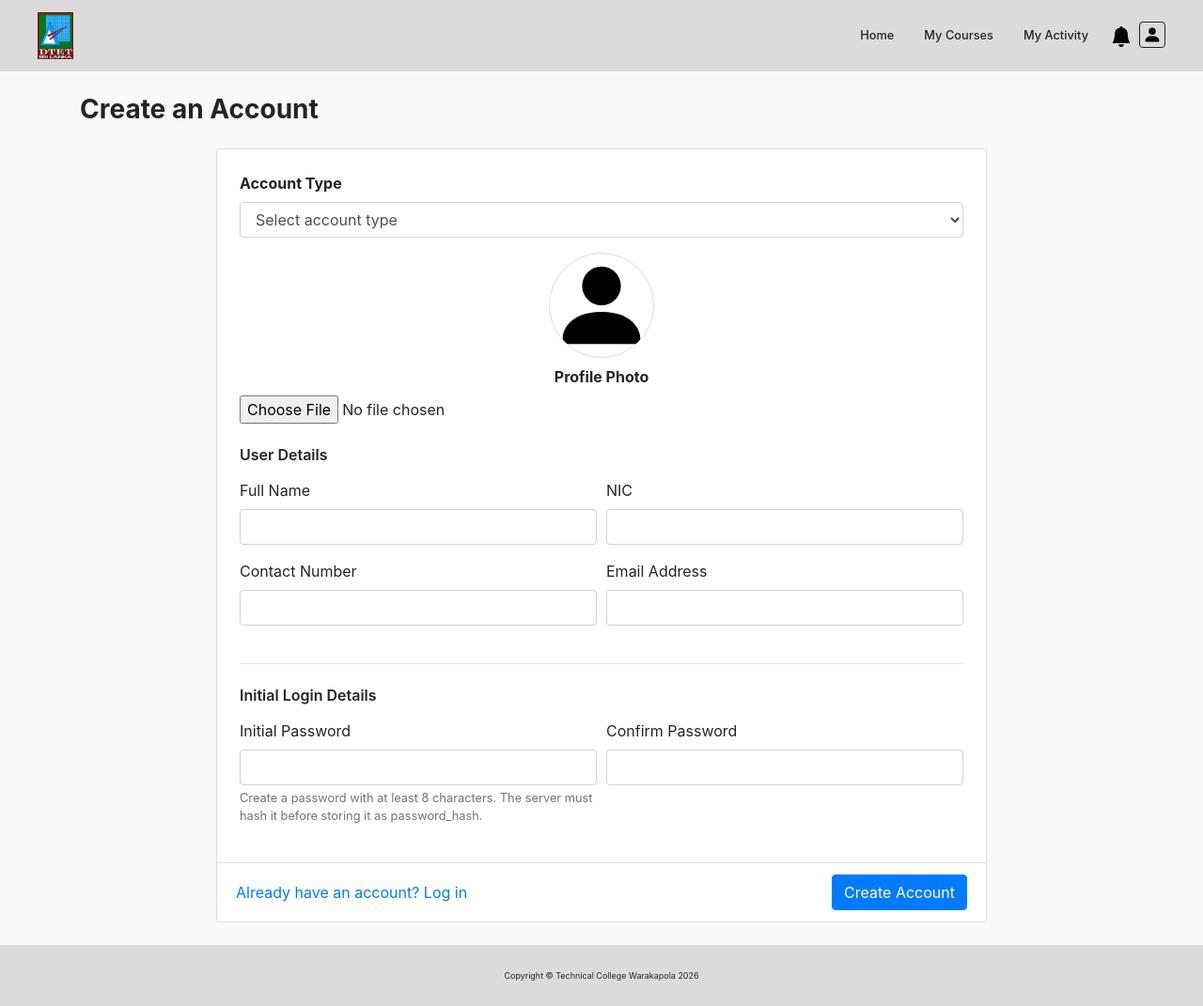
After one commit to RasadariS/Course-material-and-assignment-repo, a PHP site: page /admin/signup.php in a window 1280 px wide. The commit adds this page. Shown: the whole page at 94% size. Run offline with PHP 8.4, Linux system fonts and the light colour scheme.

Commit message:
signup.php implemented

```diff
--- /dev/null
+++ b/admin/signup.php
@@ -0,0 +1,367 @@
+<?php
+declare(strict_types=1);
+
+session_start();
+
+function signupEscapeHtml($value): string
+{
+  return htmlspecialchars((string) $value, ENT_QUOTES, 'UTF-8');
+}
+
+function removeSignupPhoto(?string $relativePath): bool
+{
+  if (!$relativePath || !preg_match('#^uploads/(students|instructors)/[a-f0-9]{32}\.(jpg|png|gif|webp)$#D', $relativePath)) {
+    return true;
+  }
+
+  $directory = dirname(__DIR__) . DIRECTORY_SEPARATOR . 'uploads' . DIRECTORY_SEPARATOR . basename(dirname($relativePath));
+  $absolutePath = $directory . DIRECTORY_SEPARATOR . basename($relativePath);
+  if (!is_file($absolutePath)) {
+    return true;
+  }
+
+  return unlink($absolutePath);
+}
+
+if (empty($_SESSION['signup_csrf'])) {
+  $_SESSION['signup_csrf'] = bin2hex(random_bytes(32));
+}
+
+$errorMessage = '';
+$account = [
+  'role' => '',
+  'full_name' => '',
+  'nic_number' => '',
+  'contact_number' => '',
+  'email' => '',
+  'registration_number' => '',
+  'intake_year' => '',
+  'semester_enrolled' => '',
+  'employee_code' => '',
+  'department' => '',
+];
+
+if ($_SERVER['REQUEST_METHOD'] === 'POST') {
+  $submittedToken = $_POST['csrf_token'] ?? '';
+  if (!is_string($submittedToken) || !hash_equals($_SESSION['signup_csrf'], $submittedToken)) {
+    http_response_code(400);
+    $errorMessage = 'Your signup form expired. Reload the page and try again.';
+  } else {
+    $fieldNames = array_keys($account);
+    foreach ($fieldNames as $fieldName) {
+      $value = $_POST[$fieldName] ?? '';
+      if (!is_string($value)) {
+        $errorMessage = 'Enter valid account details.';
+        break;
+      }
+      $account[$fieldName] = trim($value);
+    }
+
+    $password = $_POST['password'] ?? '';
+    $confirmPassword = $_POST['confirm_password'] ?? '';
+    if (!is_string($password) || !is_string($confirmPassword)) {
+      $errorMessage = 'Enter a valid password and confirmation.';
+    }
+
+    try {
+      if ($errorMessage === '') {
+        if (!in_array($account['role'], ['student', 'instructor'], true)) {
+          throw new RuntimeException('Choose Student or Instructor as the account type.');
+        }
+        if ($account['full_name'] === '' || strlen($account['full_name']) > 150) {
+          throw new RuntimeException('Full name is required and must be 150 characters or fewer.');
+        }
+        if ($account['nic_number'] === '' || strlen($account['nic_number']) > 20) {
+          throw new RuntimeException('NIC is required and must be 20 characters or fewer.');
+        }
+        if ($account['email'] === '' || strlen($account['email']) > 150 || !filter_var($account['email'], FILTER_VALIDATE_EMAIL)) {
+          throw new RuntimeException('Enter a valid email address (up to 150 characters).');
+        }
+        if ($account['contact_number'] === '' || strlen($account['contact_number']) > 20) {
+          throw new RuntimeException('Contact number is required and must be 20 characters or fewer.');
+        }
+        if (strlen($password) < 8 || strlen($password) > 72) {
+          throw new RuntimeException('Password must be between 8 and 72 characters.');
+        }
+        if (!hash_equals($password, $confirmPassword)) {
+          throw new RuntimeException('Passwords do not match.');
+        }
+
+        if ($account['role'] === 'student') {
+          if ($account['registration_number'] === '' || strlen($account['registration_number']) > 50) {
+            throw new RuntimeException('Registration number is required and must be 50 characters or fewer.');
+          }
+          $intakeYear = filter_var($account['intake_year'], FILTER_VALIDATE_INT, ['options' => ['min_range' => 1901, 'max_range' => 2100]]);
+          if ($intakeYear === false) {
+            throw new RuntimeException('Enter a valid intake year between 1901 and 2100.');
+          }
+          $semester = filter_var($account['semester_enrolled'], FILTER_VALIDATE_INT, ['options' => ['min_range' => 1, 'max_range' => 4]]);
+          if ($semester === false) {
+            throw new RuntimeException('Semester enrolled must be between 1 and 4.');
+          }
+          $roleName = 'Student';
+          $photoDirectoryName = 'students';
+        } else {
+          if ($account['employee_code'] === '' || strlen($account['employee_code']) > 50) {
+            throw new RuntimeException('Employee code is required and must be 50 characters or fewer.');
+          }
+          if ($account['department'] === '' || strlen($account['department']) > 100) {
+            throw new RuntimeException('Department is required and must be 100 characters or fewer.');
+          }
+          $roleName = 'Instructor';
+          $photoDirectoryName = 'instructors';
+        }
+
+        $pdo = require dirname(__DIR__) . DIRECTORY_SEPARATOR . 'config' . DIRECTORY_SEPARATOR . 'database.php';
+        $duplicateUser = $pdo->prepare('SELECT user_id FROM users WHERE nic_number = ? OR email = ? LIMIT 1');
+        $duplicateUser->execute([$account['nic_number'], $account['email']]);
+        if ($duplicateUser->fetch()) {
+          throw new RuntimeException('An account already exists with that NIC or email address.');
+        }
+
+        if ($account['role'] === 'student') {
+          $duplicateRegistration = $pdo->prepare('SELECT student_id FROM students WHERE registration_number = ? LIMIT 1');
+          $duplicateRegistration->execute([$account['registration_number']]);
+          if ($duplicateRegistration->fetch()) {
+            throw new RuntimeException('That registration number is already assigned to a student.');
+          }
+        } else {
+          $duplicateEmployeeCode = $pdo->prepare('SELECT instructor_id FROM instructors WHERE employee_code = ? LIMIT 1');
+          $duplicateEmployeeCode->execute([$account['employee_code']]);
+          if ($duplicateEmployeeCode->fetch()) {
+            throw new RuntimeException('That employee code is already assigned to an instructor.');
+          }
+        }
+
+        $roleQuery = $pdo->prepare('SELECT role_id FROM roles WHERE role_name = ? LIMIT 1');
+        $roleQuery->execute([$roleName]);
+        $roleId = $roleQuery->fetchColumn();
+        if ($roleId === false) {
+          throw new RuntimeException('The selected account role is not configured in the database.');
+        }
+
+        $profilePhotoPath = null;
+        if (isset($_FILES['photo']) && $_FILES['photo']['error'] !== UPLOAD_ERR_NO_FILE) {
+          if ($_FILES['photo']['error'] !== UPLOAD_ERR_OK) {
+            throw new RuntimeException('The profile photo could not be uploaded.');
+          }
+          if ($_FILES['photo']['size'] > 2 * 1024 * 1024 || !is_uploaded_file($_FILES['photo']['tmp_name'])) {
+            throw new RuntimeException('Choose an image smaller than 2 MB.');
+          }
+
+          $mimeType = (new finfo(FILEINFO_MIME_TYPE))->file($_FILES['photo']['tmp_name']);
+          $imageExtensions = [
+            'image/jpeg' => '.jpg',
+            'image/png' => '.png',
+            'image/gif' => '.gif',
+            'image/webp' => '.webp',
+          ];
+          if (!isset($imageExtensions[$mimeType])) {
+            throw new RuntimeException('Choose a JPEG, PNG, GIF, or WebP profile photo.');
+          }
+
+          $uploadDirectory = dirname(__DIR__) . DIRECTORY_SEPARATOR . 'uploads' . DIRECTORY_SEPARATOR . $photoDirectoryName;
+          if (!is_dir($uploadDirectory) && !mkdir($uploadDirectory, 0755, true) && !is_dir($uploadDirectory)) {
+            throw new RuntimeException('The profile photo upload directory is unavailable.');
+          }
+
+          $profilePhotoPath = 'uploads/' . $photoDirectoryName . '/' . bin2hex(random_bytes(16)) . $imageExtensions[$mimeType];
+          $absolutePhotoPath = dirname(__DIR__) . DIRECTORY_SEPARATOR . str_replace('/', DIRECTORY_SEPARATOR, $profilePhotoPath);
+          if (!move_uploaded_file($_FILES['photo']['tmp_name'], $absolutePhotoPath)) {
+            throw new RuntimeException('The profile photo could not be saved.');
+          }
+        }
+
+        try {
+          $pdo->beginTransaction();
+          $insertUser = $pdo->prepare(
+            'INSERT INTO users (nic_number, full_name, email, contact_number, password_hash, role_id, role)
+             VALUES (?, ?, ?, ?, ?, ?, ?)'
+          );
+          $insertUser->execute([
+            $account['nic_number'],
+            $account['full_name'],
+            $account['email'],
+            $account['contact_number'],
+            password_hash($password, PASSWORD_DEFAULT),
+            $roleId,
+            strtolower($account['role']),
+          ]);
+          $userId = (int) $pdo->lastInsertId();
+
+          if ($account['role'] === 'student') {
+            $insertProfile = $pdo->prepare(
+              'INSERT INTO students (user_id, registration_number, intake_year, semester_enrolled, profile_photo)
+               VALUES (?, ?, ?, ?, ?)'
+            );
+            $insertProfile->execute([
+              $userId,
+              $account['registration_number'],
+              $intakeYear,
+              $semester,
+              $profilePhotoPath,
+            ]);
+          } else {
+            $insertProfile = $pdo->prepare(
+              'INSERT INTO instructors (user_id, employee_code, department, profile_photo)
+               VALUES (?, ?, ?, ?)'
+            );
+            $insertProfile->execute([
+              $userId,
+              $account['employee_code'],
+              $account['department'],
+              $profilePhotoPath,
+            ]);
+          }
+          $pdo->commit();
+        } catch (PDOException $error) {
+          if ($pdo->inTransaction()) {
+            $pdo->rollBack();
+          }
+          if ($profilePhotoPath !== null && !removeSignupPhoto($profilePhotoPath)) {
+            error_log('Unable to remove profile photo after signup rollback: ' . $profilePhotoPath);
+          }
+          throw $error;
+        }
+
+        header('Location: ../login.php?registered=1');
+        exit;
+      }
+    } catch (RuntimeException $exception) {
+      $errorMessage = $exception->getMessage();
+    } catch (PDOException $exception) {
+      error_log('Signup database error: ' . $exception->getMessage());
+      http_response_code(500);
+      $errorMessage = 'Your account could not be created. Check the database configuration and PHP error log.';
+    }
+  }
+}
+?>
+<!doctype html>
+<html lang="en">
+<head>
+  <meta charset="utf-8">
+  <meta name="viewport" content="width=device-width, initial-scale=1">
+  <title>Sign Up - DTET</title>
+  <link href="../assets/css/bootstrap.min.css" rel="stylesheet">
+
+  <link href="../assets/css/common.css" rel="stylesheet">
+</head>
+<body class="bg-light page-admin-signup-html">
+  <div id="header-placeholder"></div>
+
+  <main class="container py-4">
+    <h1 class="h3 font-weight-bold mb-4">Create an Account</h1>
+
+    <form class="signup-card card shadow-sm" action="signup.php" method="post" enctype="multipart/form-data">
+      <input type="hidden" name="csrf_token" value="<?php echo signupEscapeHtml($_SESSION['signup_csrf']); ?>">
+      <div class="card-body p-4">
+        <?php if ($errorMessage !== ''): ?>
+          <div class="alert alert-danger" role="alert"><?php echo signupEscapeHtml($errorMessage); ?></div>
+        <?php endif; ?>
+        <div class="form-group">
+          <label class="font-weight-bold" for="accountType">Account Type</label>
+          <select class="form-control" id="accountType" name="role" required>
+            <option value=""<?php echo $account['role'] === '' ? ' selected' : ''; ?> disabled>Select account type</option>
+            <option value="student"<?php echo $account['role'] === 'student' ? ' selected' : ''; ?>>Student</option>
+            <option value="instructor"<?php echo $account['role'] === 'instructor' ? ' selected' : ''; ?>>Instructor</option>
+          </select>
+        </div>
+
+        <div class="text-center mb-4">
+          <img class="signup-photo rounded-circle border bg-white mb-2" id="profilePhoto"
+               src="../assets/images/person-fill.svg" alt="Profile photo preview">
+          <label class="d-block font-weight-bold mb-2" for="photoUpload">Profile Photo</label>
+          <input class="form-control-file" id="photoUpload" name="photo" type="file" accept="image/jpeg,image/png,image/gif,image/webp">
+        </div>
+
+        <h2 class="form-section-title mb-3">User Details</h2>
+        <div class="form-row">
+          <div class="form-group col-md-6">
+            <label for="fullName">Full Name</label>
+            <input class="form-control" id="fullName" name="full_name" type="text" maxlength="150" autocomplete="name" required
+                   value="<?php echo signupEscapeHtml($account['full_name']); ?>">
+          </div>
+          <div class="form-group col-md-6">
+            <label for="nic">NIC</label>
+            <input class="form-control" id="nic" name="nic_number" type="text" maxlength="20" autocomplete="off" required
+                   value="<?php echo signupEscapeHtml($account['nic_number']); ?>">
+          </div>
+          <div class="form-group col-md-6">
+            <label for="contactNumber">Contact Number</label>
+            <input class="form-control" id="contactNumber" name="contact_number" type="tel" maxlength="20" autocomplete="tel" required
+                   value="<?php echo signupEscapeHtml($account['contact_number']); ?>">
+          </div>
+          <div class="form-group col-md-6">
+            <label for="emailAddress">Email Address</label>
+            <input class="form-control" id="emailAddress" name="email" type="email" maxlength="150" autocomplete="email" required
+                   value="<?php echo signupEscapeHtml($account['email']); ?>">
+          </div>
+        </div>
+
+        <section id="studentFields" hidden aria-labelledby="studentDetailsTitle">
+          <h2 class="form-section-title mb-3" id="studentDetailsTitle">Student Details</h2>
+          <div class="form-row">
+            <div class="form-group col-md-4">
+              <label for="registrationNumber">Registration Number</label>
+              <input class="form-control" id="registrationNumber" name="registration_number" type="text" maxlength="50"
+                     value="<?php echo signupEscapeHtml($account['registration_number']); ?>">
+            </div>
+            <div class="form-group col-md-4">
+              <label for="intakeYear">Intake Year</label>
+              <input class="form-control" id="intakeYear" name="intake_year" type="number" min="1901" max="2100"
+                     value="<?php echo signupEscapeHtml($account['intake_year']); ?>">
+            </div>
+            <div class="form-group col-md-4 mb-0">
+              <label for="semesterEnrolled">Semester Enrolled</label>
+              <input class="form-control" id="semesterEnrolled" name="semester_enrolled" type="number" min="1" max="4"
+                     value="<?php echo signupEscapeHtml($account['semester_enrolled']); ?>">
+            </div>
+          </div>
+        </section>
+
+        <section id="instructorFields" hidden aria-labelledby="instructorDetailsTitle">
+          <h2 class="form-section-title mb-3" id="instructorDetailsTitle">Instructor Details</h2>
+          <div class="form-row">
+            <div class="form-group col-md-6">
+              <label for="employeeCode">Employee Code</label>
+              <input class="form-control" id="employeeCode" name="employee_code" type="text" maxlength="50"
+                     value="<?php echo signupEscapeHtml($account['employee_code']); ?>">
+            </div>
+            <div class="form-group col-md-6 mb-0">
+              <label for="department">Department</label>
+              <input class="form-control" id="department" name="department" type="text" maxlength="100"
+                     value="<?php echo signupEscapeHtml($account['department']); ?>">
+            </div>
+          </div>
+        </section>
+
+        <hr class="my-4">
+        <h2 class="form-section-title mb-3">Initial Login Details</h2>
+        <div class="form-row">
+          <div class="form-group col-md-6">
+            <label for="password">Initial Password</label>
+            <input class="form-control" id="password" name="password" type="password"
+                   autocomplete="new-password" minlength="8" maxlength="72" required>
+            <small class="form-text text-muted">Create a password with at least 8 characters. The server must hash it before storing it as password_hash.</small>
+          </div>
+          <div class="form-group col-md-6 mb-0">
+            <label for="confirmPassword">Confirm Password</label>
+            <input class="form-control" id="confirmPassword" name="confirm_password" type="password"
+                   autocomplete="new-password" minlength="8" maxlength="72" required>
+          </div>
+        </div>
+      </div>
+
+      <div class="card-footer bg-white signup-actions d-flex justify-content-between align-items-center flex-wrap">
+        <a href="../login.php">Already have an account? Log in</a>
+        <button class="btn btn-primary mt-2 mt-sm-0" type="submit">Create Account</button>
+      </div>
+    </form>
+  </main>
+
+  <div id="footer-placeholder"></div>
+
+  <script src="../assets/js/common.js" data-page="admin/signup.php"></script>
+</body>
+</html>
--- a/admin/userprevilage.html
+++ b/admin/userprevilage.html
@@ -47,7 +47,7 @@
               <td><input class="form-access-checkbox" type="checkbox" data-form="login" data-role="admin" aria-label="Administrator access to Login" checked></td>
             </tr>
             <tr>
-              <th class="form-access-name" scope="row"><a href="signup.html">Create account</a></th>
+              <th class="form-access-name" scope="row"><a href="signup.php">Create account</a></th>
               <td><input class="form-access-checkbox" type="checkbox" data-form="signup" data-role="student" aria-label="Student access to Create account" checked></td>
               <td><input class="form-access-checkbox" type="checkbox" data-form="signup" data-role="instructor" aria-label="Instructor access to Create account" checked></td>
               <td><input class="form-access-checkbox" type="checkbox" data-form="signup" data-role="admin" aria-label="Administrator access to Create account" checked></td>
--- a/assets/js/common.js
+++ b/assets/js/common.js
@@ -130,7 +130,7 @@
 
     },
     // Form/page: Administrator signup form
-    'admin/signup.html': function () {
+    'admin/signup.php': function () {
     var accountType = document.getElementById('accountType');
     var photoUpload = document.getElementById('photoUpload');
     var profilePhoto = document.getElementById('profilePhoto');
@@ -150,8 +150,7 @@
           document.getElementById('employeeCode'),
           document.getElementById('department')
         ]
-      },
-      admin: null
+      }
     };
 
     function updateRoleFields() {
--- a/login.php
+++ b/login.php
@@ -20,6 +20,7 @@ if (empty($_SESSION['login_csrf'])) {
 
 $errorMessage = '';
 $identifier = '';
+$registrationSuccess = ($_GET['registered'] ?? '') === '1';
 
 if ($_SERVER['REQUEST_METHOD'] === 'POST') {
   $submittedToken = $_POST['csrf_token'] ?? '';
@@ -93,6 +94,9 @@ if ($_SERVER['REQUEST_METHOD'] === 'POST') {
       <?php if ($errorMessage !== ''): ?>
         <div class="alert alert-danger" role="alert"><?php echo loginEscapeHtml($errorMessage); ?></div>
       <?php endif; ?>
+      <?php if ($registrationSuccess): ?>
+        <div class="alert alert-success" role="status">Your account was created. Sign in to continue.</div>
+      <?php endif; ?>
       <div class="field-group">
         <div class="field-control">
           <label for="loginName">Email or NIC</label>
@@ -116,7 +120,7 @@ if ($_SERVER['REQUEST_METHOD'] === 'POST') {
 
       <button class="btn-login" type="submit">Login</button>
       <a class="forgot-password" href="admin/resetcredentials.html">Forgot your password?</a>
-      <p class="mt-3 mb-0 text-center">Don't have an account? <a href="admin/signup.html">Sign up</a></p>
+      <p class="mt-3 mb-0 text-center">Don't have an account? <a href="admin/signup.php">Sign up</a></p>
     </form>
   </main>
 
```
Also changed, not shown: admin/signup.html (deleted, +0 -116 lines), README.md.
